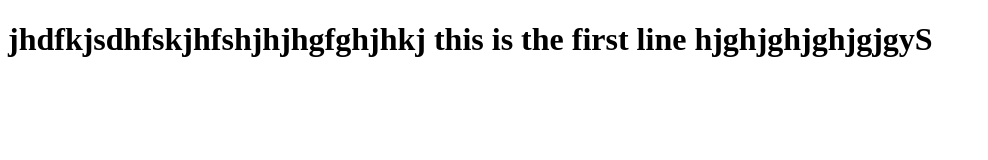
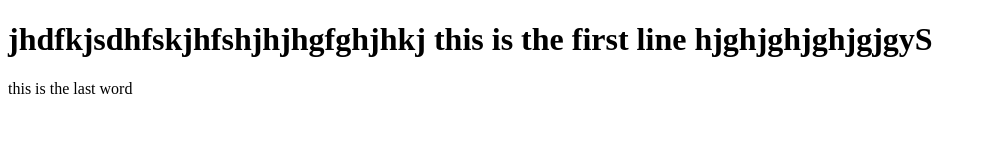
Before and after one commit to Poonamyadav02/myrepo, a plain HTML site: page index.html in a window 1280 px wide. Shown: the whole page, without its empty margins (0-988 px from the left). Drawn offline with Linux system fonts and the light colour scheme.

Commit message:
first message

```diff
--- a/index.html
+++ b/index.html
@@ -7,5 +7,6 @@
 </head>
 <body>
   <h1> jhdfkjsdhfskjhfshjhjhgfghjhkj this is the first line hjghjghjghjgjgyS</h1>
+  <p> this is the last word </p>
 </body>
 </html>
```
